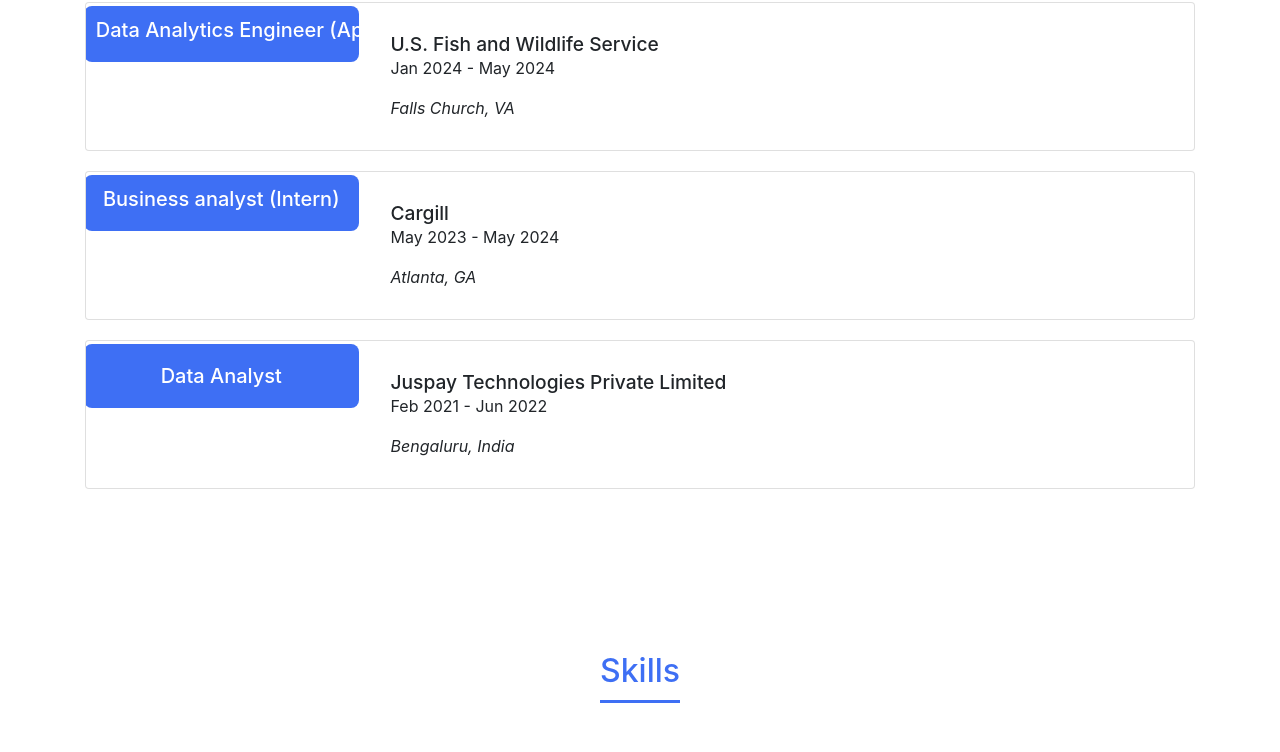
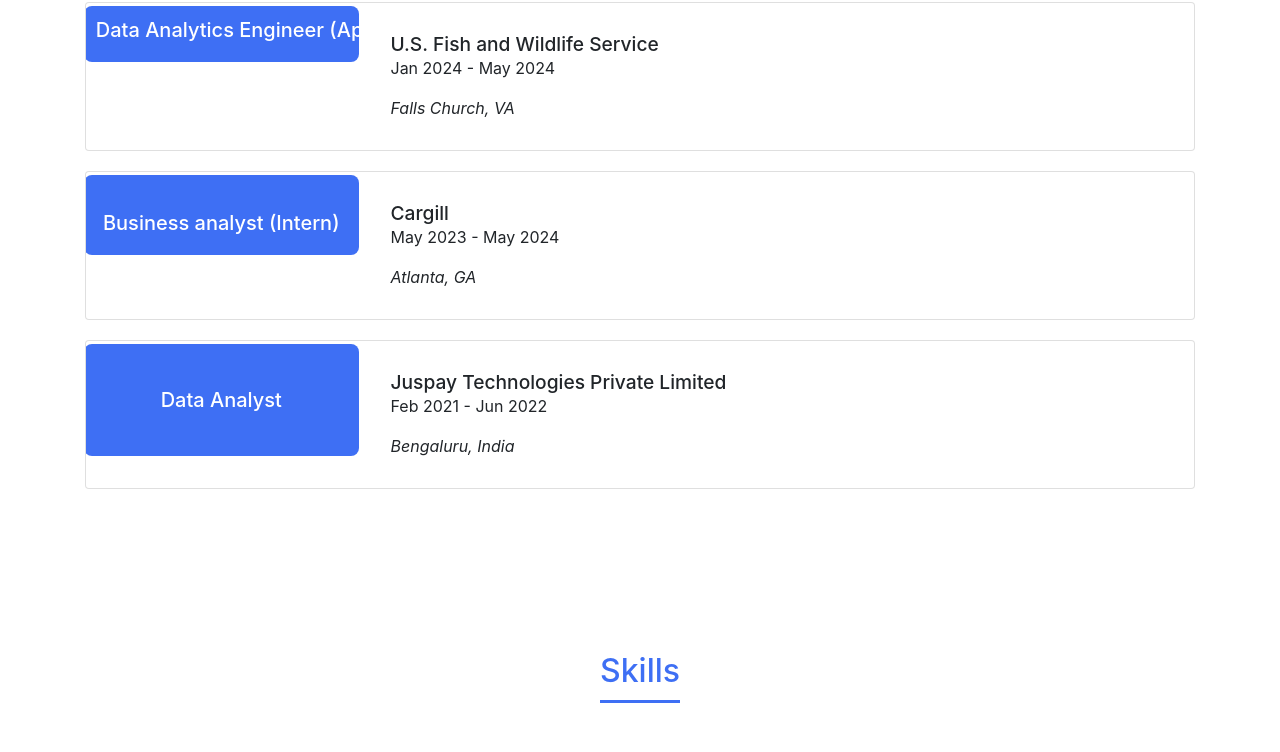
Before and after one commit to VamshiKrishnaKatika/portfolio, a plain HTML site: page index.html in a window 1280 px wide. Shown: the part 1502-2254 px from the top of the page. Drawn offline with nearby package versions, Linux system fonts and the light colour scheme; some icons are missing.

Commit message:
Update index.html

```diff
--- a/index.html
+++ b/index.html
@@ -193,7 +193,7 @@
                             <div data-aos="fade-right" data-aos-offset="50" data-aos-duration="500" class="col-md-3 badge">
                                 <div class="card-head2 d-flex flex-column justify-content-center">
 
-                                    <div class="h5">Business analyst (Intern)</div>
+                                    <div class="h5"><br>Business analyst (Intern)<br></div>
 
                                 </div>
                             </div>
@@ -213,7 +213,7 @@
                             <div data-aos="fade-right" data-aos-offset="50" data-aos-duration="500" class="col-md-3 badge">
                                 <div class="card-head2 d-flex flex-column justify-content-center">
                                     <div class="h5"></div>
-                                    <div class="h5">Data Analyst</div>
+                                    <div class="h5"><br>Data Analyst<br><br></div>
 
                                 </div>
                             </div>
```
